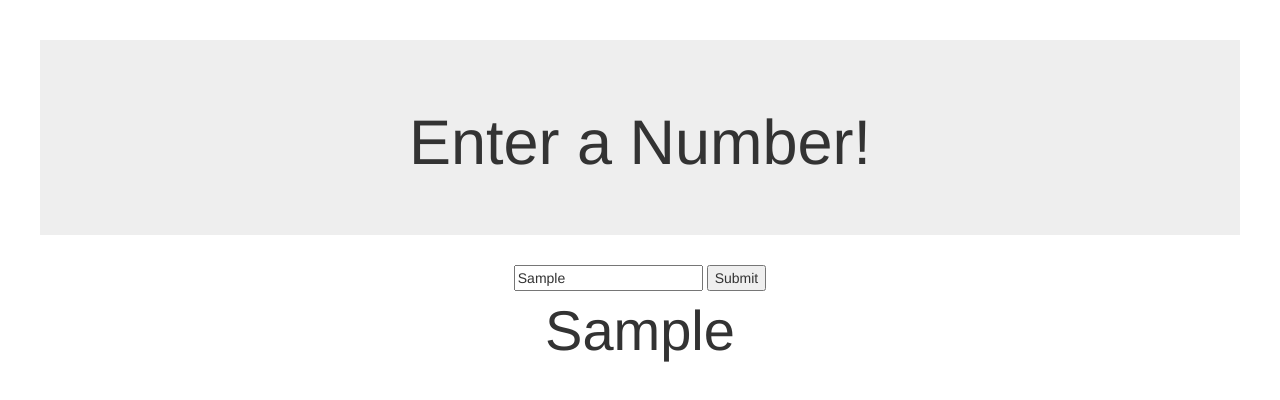
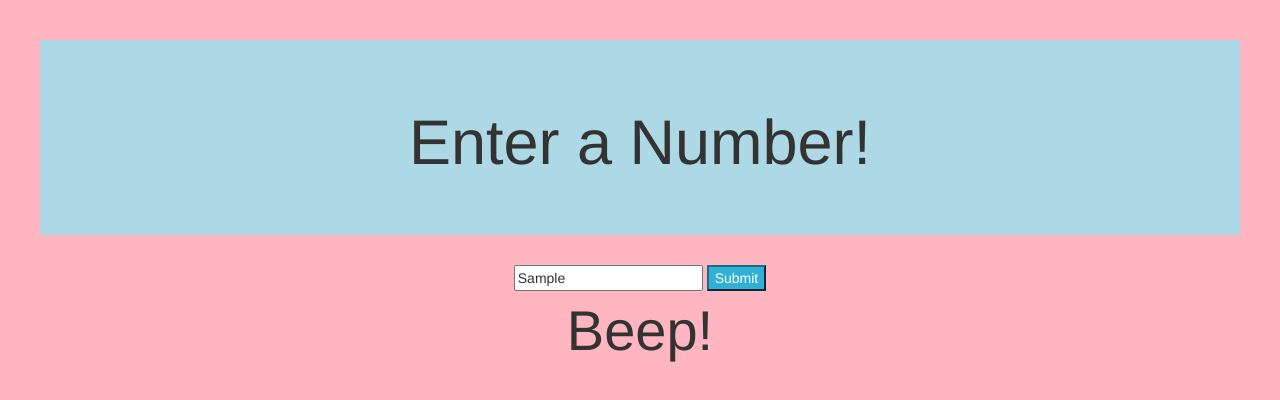
Before and after one commit to TroutMaskReplica1/bibimbop, a plain HTML site: page index.html in a window 1280 px wide. Both pictures are taken after typing "Sample" into the empty fields and a click on the button "Submit". Drawn offline with Linux system fonts and the light colour scheme.

Commit message:
add broken if else statment

```diff
--- a/css/styles.css
+++ b/css/styles.css
@@ -1,8 +1,12 @@
 body {
   text-align: center;
   margin: 4rem;
+  background-color: lightpink;
 }
 
 #results {
   font-size: 400%;
 }
+ .jumbotron {
+   background-color: lightblue;
+ }
--- a/index.html
+++ b/index.html
@@ -14,7 +14,7 @@
     </div>
     <form class="form" action="index.html" method="post">
       <input type="text" id="input" value="">
-      <button type="submit" name="button">Submit</button>
+      <button type="submit" class="btn-info">Submit</button>
     </form>
     <div id="results">
 
--- a/js/scripts.js
+++ b/js/scripts.js
@@ -1,8 +1,25 @@
+function change(result) {
+  if (result = 1) {
+    return "Beep!"
+  } else if (result = 2) {
+    return "Boop!"
+  } else if (result = 3) {
+    return "I'm sorry, Dave. I'm afraid I can't do that."
+  } else {
+    return result
+  }
+}
+
+// var change = function(result) {
+//   for (i=0; i<=result; i++)
+//     if (result = 1)
+// }
 
 $(document).ready(function() {
   $(".form").submit(function(event) {
     event.preventDefault();
     var result = $("input#input").val();
-    $("#results").text(result);
+    var results = change(result)
+    $("#results").text(results);
   });
 });
```
